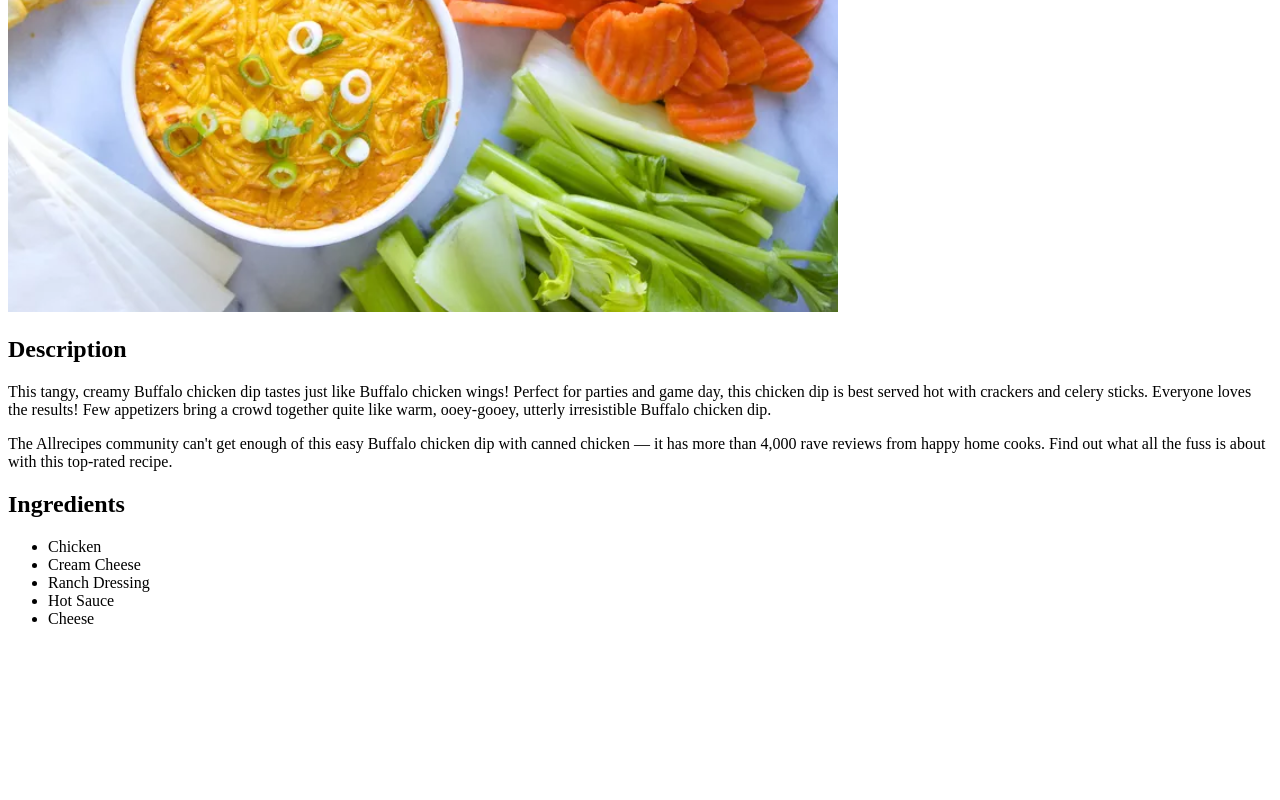
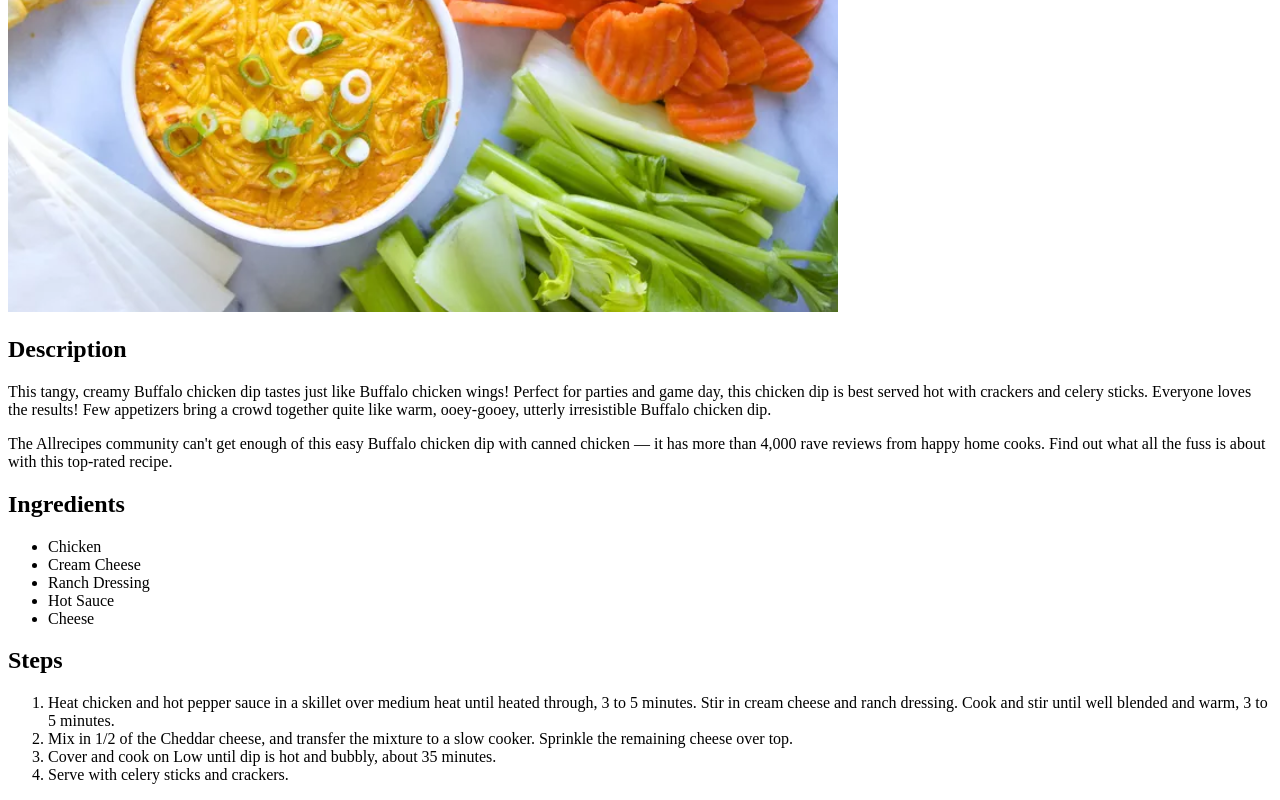
Before and after one commit to jjlai-hub/odin-recipes, a plain HTML site: page recipes/BuffaloChickenDip.html in a window 1280 px wide. Shown: the part 341-1141 px from the top of the page. Before the commit the page ends 985 px from the top, so only its background shows below. Drawn offline with Linux system fonts and the light colour scheme.

Commit message:
Add recipe's steps

```diff
--- a/recipes/BuffaloChickenDip.html
+++ b/recipes/BuffaloChickenDip.html
@@ -19,5 +19,12 @@
             <li>Hot Sauce</li>
             <li>Cheese</li>
         </ul>
+        <h2>Steps</h2>
+        <ol>
+            <li>Heat chicken and hot pepper sauce in a skillet over medium heat until heated through, 3 to 5 minutes. Stir in cream cheese and ranch dressing. Cook and stir until well blended and warm, 3 to 5 minutes.</li>
+            <li>Mix in 1/2 of the Cheddar cheese, and transfer the mixture to a slow cooker. Sprinkle the remaining cheese over top.</li>
+            <li>Cover and cook on Low until dip is hot and bubbly, about 35 minutes.</li>
+            <li>Serve with celery sticks and crackers.</li>
+        </ol>
     </body>
 </html>
```
